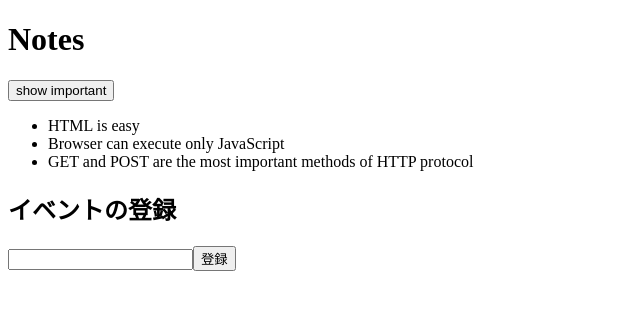
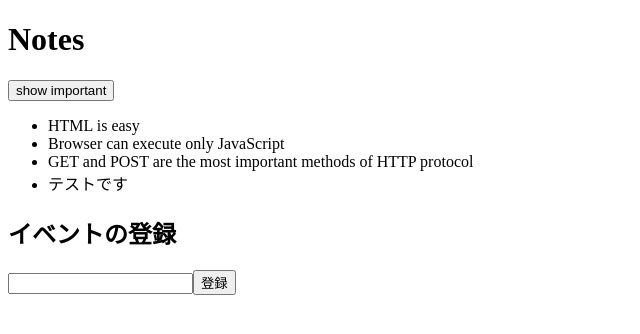
Before and after one commit to tksat/fullstackopen, a React (Create React App) app: page / in a window 1280 px wide. Shown: the top 334 px of the page, without its empty margins (0-640 px from the left). Built offline with nearby package versions, Linux system fonts and the light colour scheme; data requests are answered from the project's data file.

Commit message:
データを外部からfetchして取得する

```diff
--- a/db.json
+++ b/db.json
@@ -17,6 +17,12 @@
       "content": "GET and POST are the most important methods of HTTP protocol",
       "date": "2019-05-30T19:20:14.298Z",
       "important": true
+    },
+    {
+      "id": 4,
+      "content": "テストです",
+      "date": "2019-05-30T19:20:14.298Z",
+      "important": true
     }
   ]
 }
--- a/src/components/App.js
+++ b/src/components/App.js
@@ -1,31 +1,10 @@
 import React from 'react'
 import NoteList from './NoteList'
-
-const notes = [
-  {
-    id: 1,
-    content: 'HTML is easy',
-    date: '2019-05-30T17:30:31.098Z',
-    important: true
-  },
-  {
-    id: 2,
-    content: 'Browser can execute only JavaScript',
-    date: '2019-05-30T18:39:34.091Z',
-    important: false
-  },
-  {
-    id: 3,
-    content: 'GET and POST are the most important methods of HTTP protocol',
-    date: '2019-05-30T19:20:14.298Z',
-    important: true
-  }
-]
 
 const App = () => {
   return (
     <>
-      <NoteList notes={notes} />
+      <NoteList />
     </>
   )
 }
--- a/src/components/NoteList.js
+++ b/src/components/NoteList.js
@@ -1,9 +1,18 @@
-import React, { useState } from 'react'
+import React, { useState, useEffect } from 'react'
+import axios from 'axios'
 
-const NoteList = (props) => {
-  const [notes, setNotes] = useState(props.notes)
+const NoteList = () => {
+  const [notes, setNotes] = useState([])
   const [newNote, setNewNote] = useState('')
   const [showAll, setShowAll] = useState(true)
+
+  const hook = () => {
+    console.log('useEffect')
+    axios.get('http://localhost:3001/notes')
+      .then(res => setNotes(res.data))
+  }
+
+  useEffect(hook, [])
 
   const addNote = event => {
     event.preventDefault()
```
Also changed, not shown: 1 other file (tests, documents, lock files or other folders).
